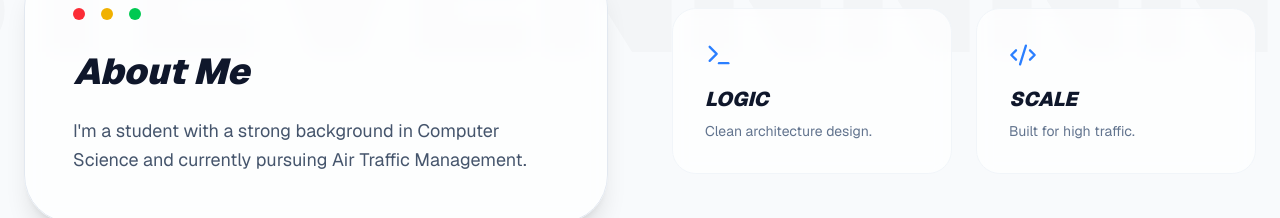
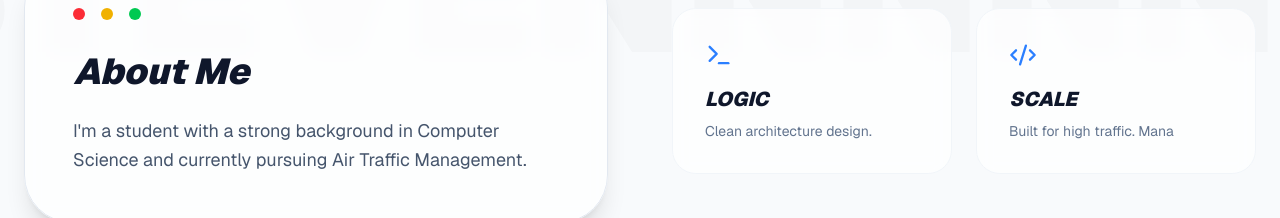
Before and after one commit to Steven-Hazad/phanuth-dev-system, a Next.js app: page / in a window 1280 px wide. Shown: the part 948-1166 px from the top of the page. Built offline with nearby package versions, Linux system fonts and the light colour scheme; no server answers; the database is empty; a web font is replaced by a local one.

Commit message:
Update page.js

```diff
--- a/src/app/page.js
+++ b/src/app/page.js
@@ -450,7 +450,7 @@ return (
             >
               <Code2 className="text-blue-500 mb-3 sm:mb-4" size={28} />
               <h4 className="font-black text-lg sm:text-xl italic uppercase">Scale</h4>
-              <p className="text-xs sm:text-sm text-slate-500 mt-1 sm:mt-2">Built for high traffic.</p>
+              <p className="text-xs sm:text-sm text-slate-500 mt-1 sm:mt-2">Built for high traffic. Mana</p>
             </div>
           </div>
         </div>
```
